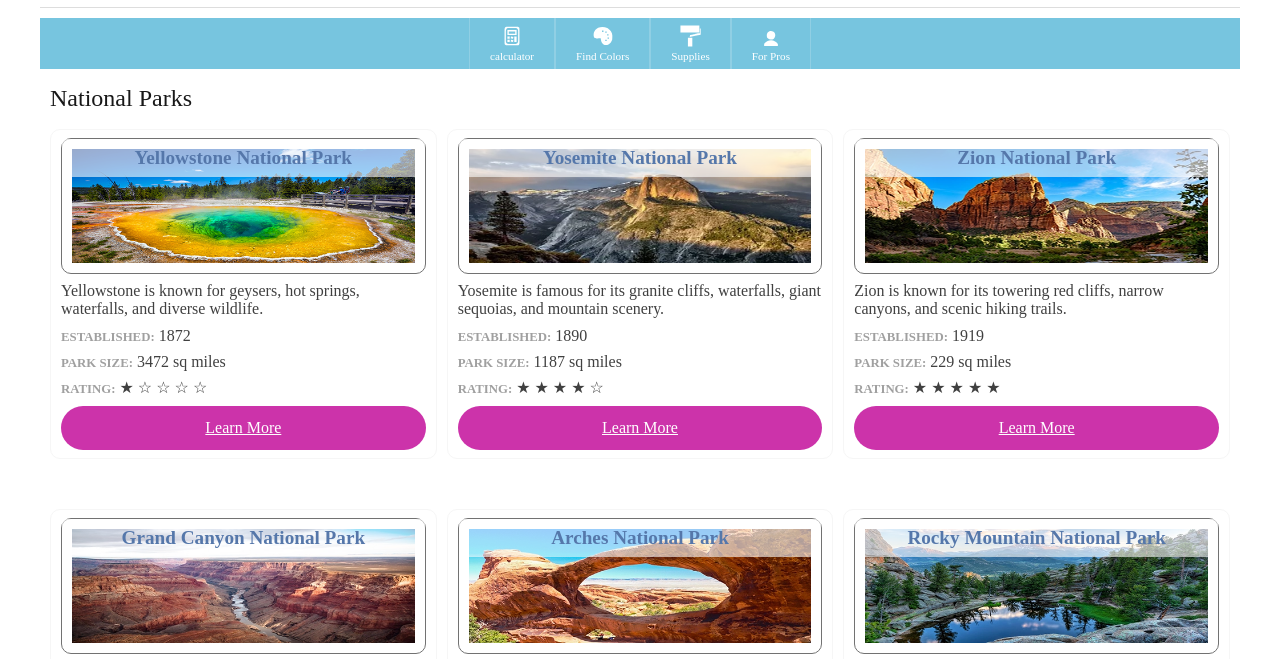
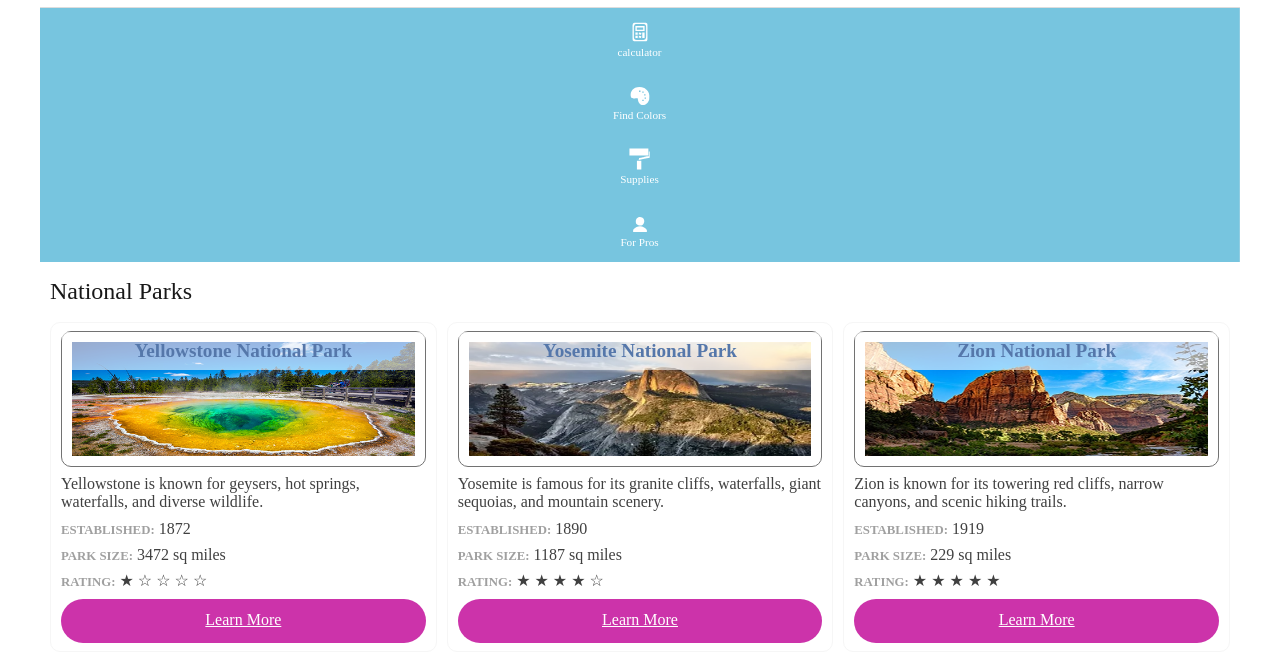
Before and after one commit to Erika419/1720-homeimprovement, a plain HTML site: page index.html in a window 1280 px wide. Shown: the part 60-719 px from the top of the page. Drawn offline with Linux system fonts and the light colour scheme; a web font is replaced by a local one.

Commit message:
made larger.css look like the "stylize nav bar" video

```diff
--- a/styles/larger.css
+++ b/styles/larger.css
@@ -18,28 +18,10 @@
     nav li{
         display: flex;
         flex-grow: 1;
-        justify-content: center;
+        flex-direction: column;
     }
 
-    nav ul{
-        display: flex;
-        margin: 10px;
-        background-color: rgb(119, 197, 223);
-    }
-    nav a{
-        display:inline-block;
-        border-left: solid 1px rgba(245, 242, 242, 0.2);
-        padding: .4rem 20px;
-        background-color: rgb(119, 197, 223);
-    }
 
-    nav a:hover{
-    background-color: rgb(180, 58, 180);
-    }
-
-    nav li:last-child a{
-        border-right: solid 1px rgba(245, 242, 242, 0.2);
-    }
 
       /**Schedule Layout tag**/
     .schedule{
```
